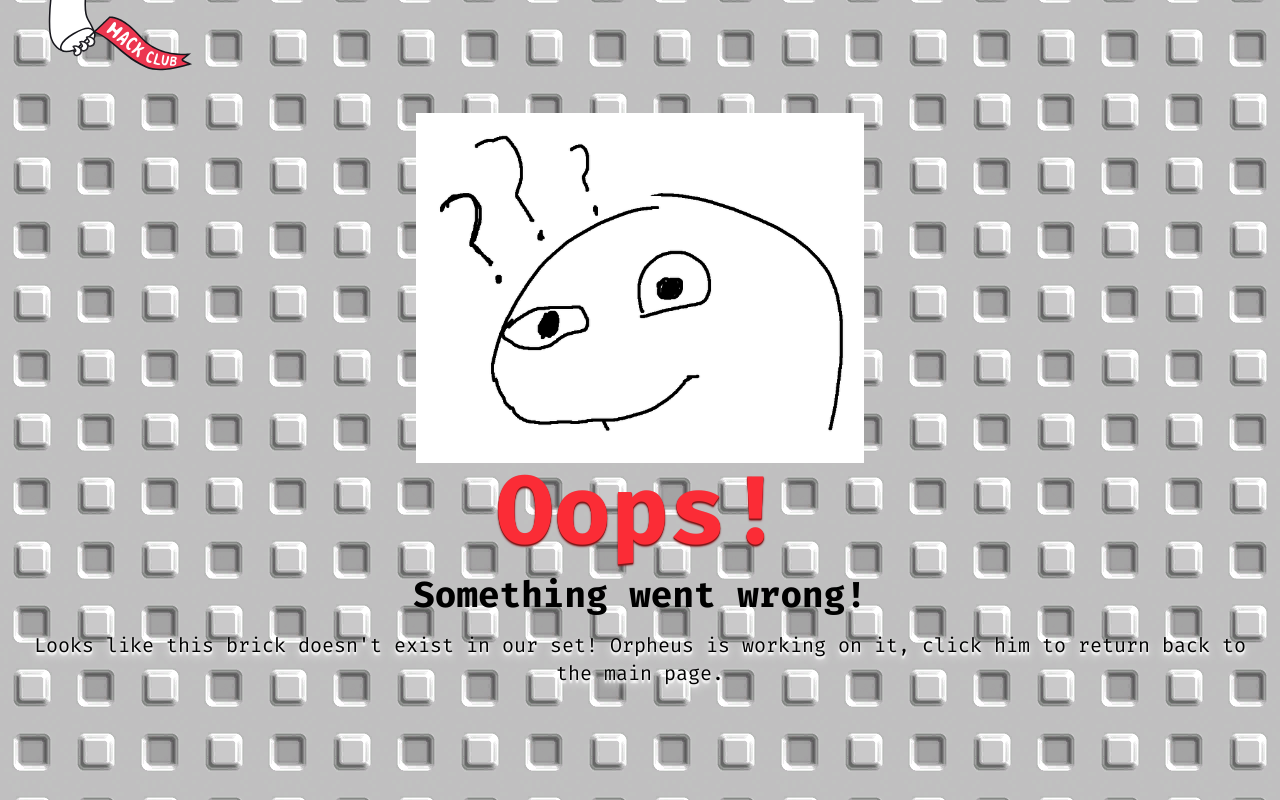
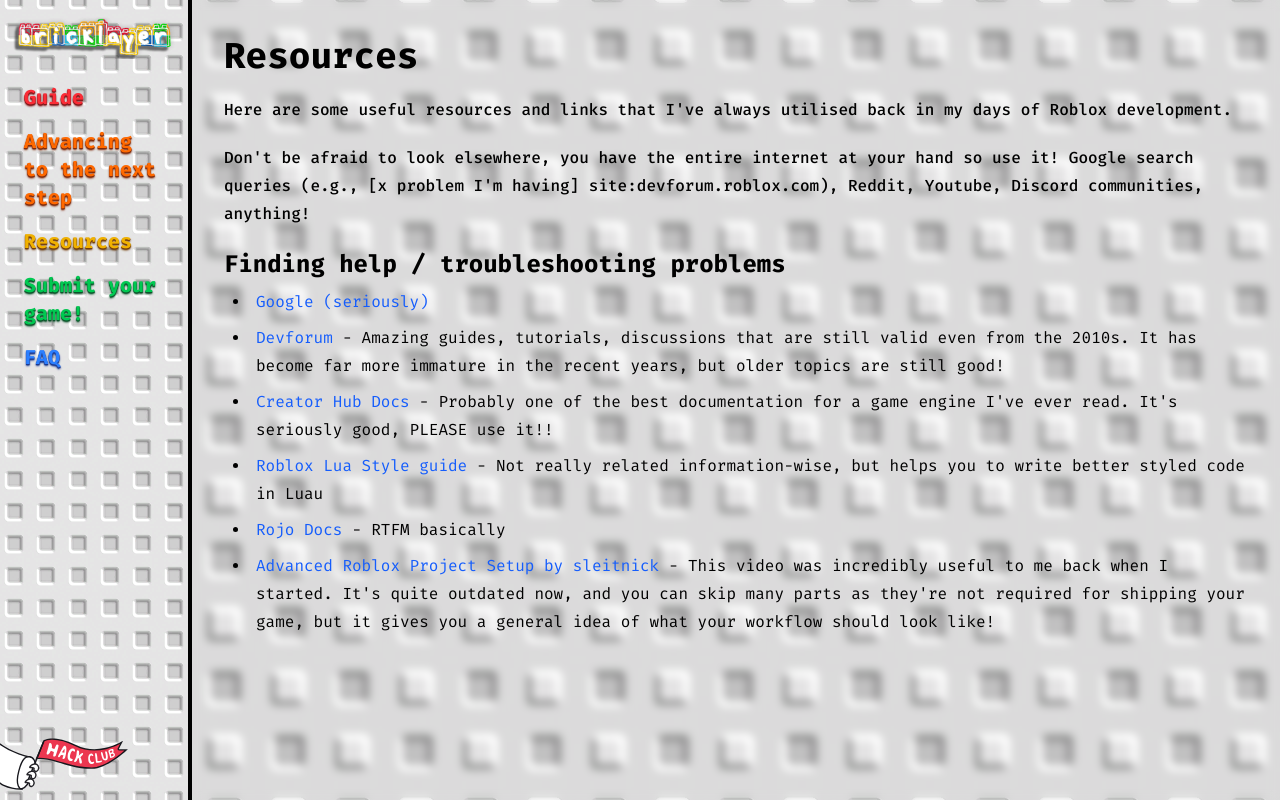
Before and after one commit to junyali/bricklayer-ysws, a React (Vite) app: page /resources in a window 1280 px wide. Built offline with nearby package versions, Linux system fonts and the light colour scheme.

Commit message:
Add resources page

```diff
--- a/src/main.tsx
+++ b/src/main.tsx
@@ -8,6 +8,7 @@ import { SideBar } from './components/SideBar.tsx';
 import { DocPage } from './layouts/DocPage.tsx';
 import Guide from './pages/Guide.mdx';
 import Faq from './pages/FAQ.mdx';
+import Resources from './pages/Resources.mdx';
 import {NotFound} from "./pages/NotFound.tsx";
 
 const router = createBrowserRouter([
@@ -19,6 +20,12 @@ const router = createBrowserRouter([
     path: '/guide',
     element: (
       <DocPage Content={ Guide } SideBar={ SideBar } />
+    ),
+  },
+  {
+    path: '/resources',
+    element: (
+      <DocPage Content={ Resources } SideBar={ SideBar } />
     ),
   },
   {
--- /dev/null
+++ b/src/pages/Resources.mdx
@@ -0,0 +1,12 @@
+# Resources
+Here are some useful resources and links that I've always utilised back in my days of Roblox development.
+
+Don't be afraid to look elsewhere, you have the entire internet at your hand so use it! Google search queries (e.g., \[x problem I'm having\] site:devforum.roblox.com), Reddit, Youtube, Discord communities, anything!
+
+## Finding help / troubleshooting problems
+- [Google (seriously)](https://google.co.uk/)
+- [Devforum](https://devforum.roblox.com/) - Amazing guides, tutorials, discussions that are still valid even from the 2010s. It has become far more immature in the recent years, but older topics are still good!
+- [Creator Hub Docs](https://create.roblox.com/docs/) - Probably one of the best documentation for a game engine I've ever read. It's seriously good, PLEASE use it!!
+- [Roblox Lua Style guide](https://roblox.github.io/lua-style-guide) - Not really related information-wise, but helps you to write better styled code in Luau
+- [Rojo Docs](https://rojo.space/docs/v7/) - RTFM basically
+- [Advanced Roblox Project Setup by sleitnick](https://www.youtube.com/watch?v=sEnNjNakXT8/) - This video was incredibly useful to me back when I started. It's quite outdated now, and you can skip many parts as they're not required for shipping your game, but it gives you a general idea of what your workflow should look like!
```
